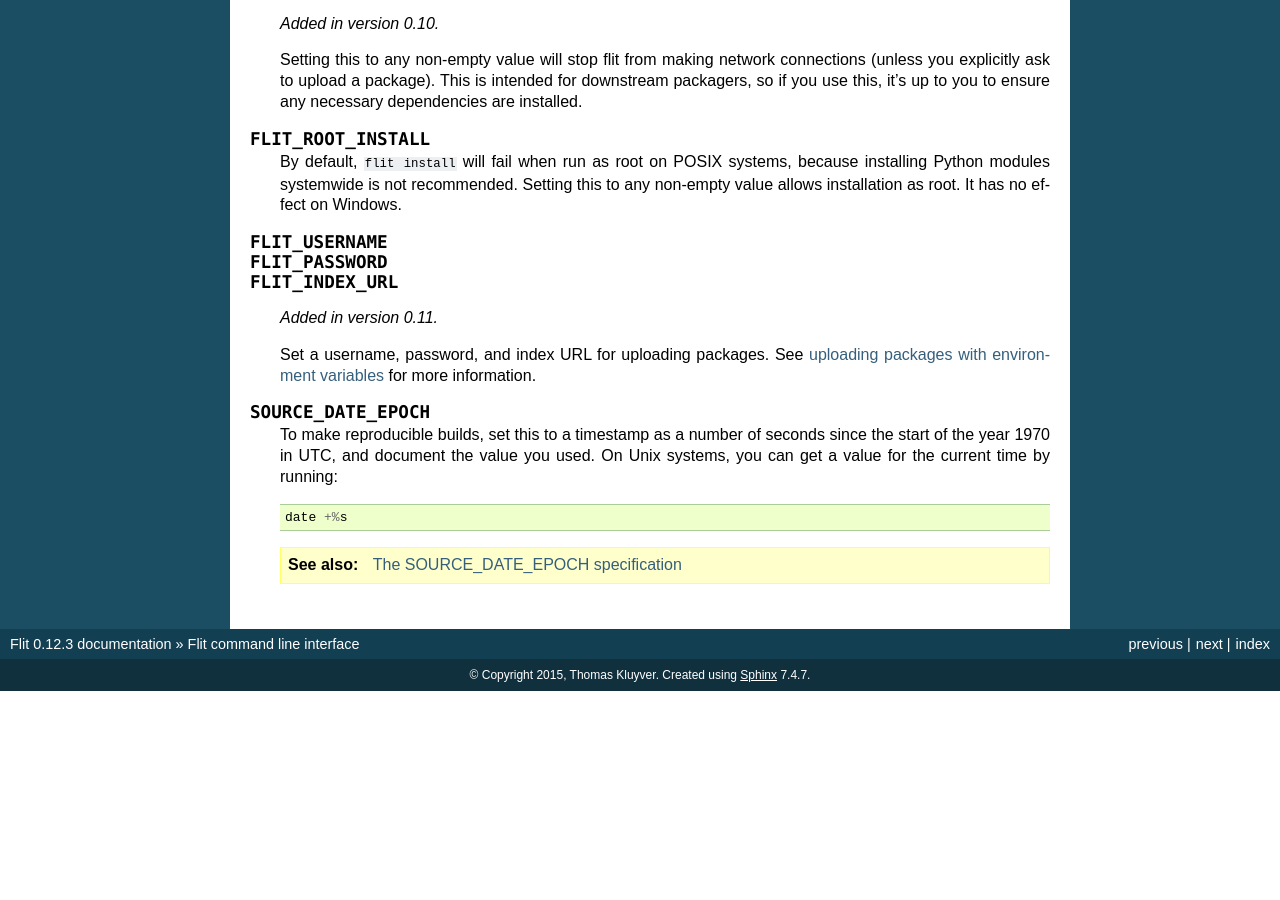
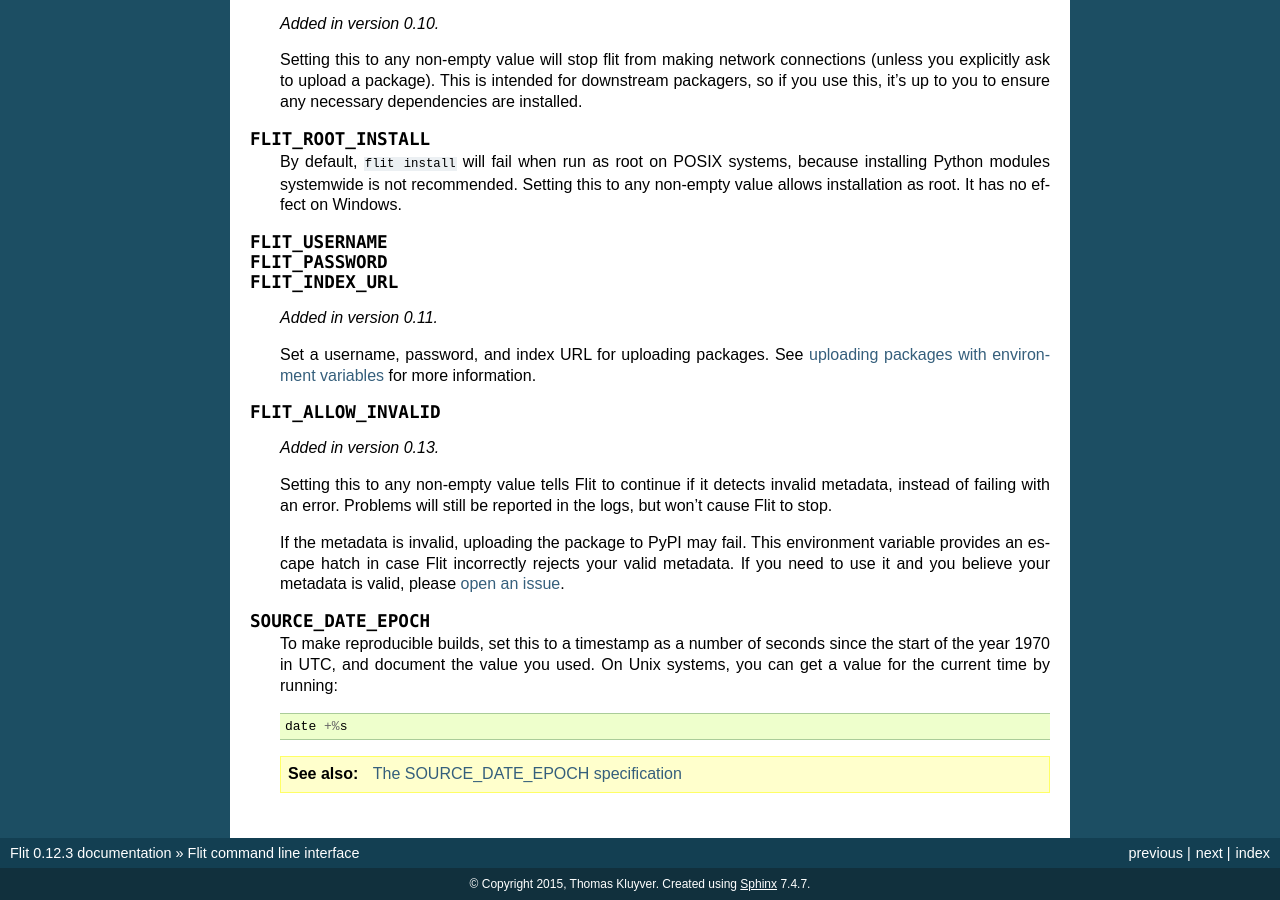
Before and after one commit to pypa/flit, a Sphinx documentation site: the page built from doc/cmdline.rst, in a window 1280 px wide and 900 px high, scrolled down 1662 px. Built offline with Sphinx 7.4.7, drawn with Linux system fonts in a browser that asks for light colours; before the commit the page ends 2353 px from its top, so only the background shows below that.

Commit message:
Add FLIT_ALLOW_INVALID environment variable as 'escape hatch'

```diff
--- a/doc/cmdline.rst
+++ b/doc/cmdline.rst
@@ -139,6 +139,19 @@ Environment variables
    See :ref:`uploading packages with environment variables <upload_envvars>`
    for more information.
 
+.. envvar:: FLIT_ALLOW_INVALID
+
+   .. versionadded:: 0.13
+
+   Setting this to any non-empty value tells Flit to continue if it detects
+   invalid metadata, instead of failing with an error. Problems will still be
+   reported in the logs, but won't cause Flit to stop.
+
+   If the metadata is invalid, uploading the package to PyPI may fail. This
+   environment variable provides an escape hatch in case Flit incorrectly
+   rejects your valid metadata. If you need to use it and you believe your
+   metadata is valid, please `open an issue <https://github.com/takluyver/flit/issues>`__.
+
 .. envvar:: SOURCE_DATE_EPOCH
 
    To make reproducible builds, set this to a timestamp as a number of seconds
```
Also changed, not shown: 1 other file.
